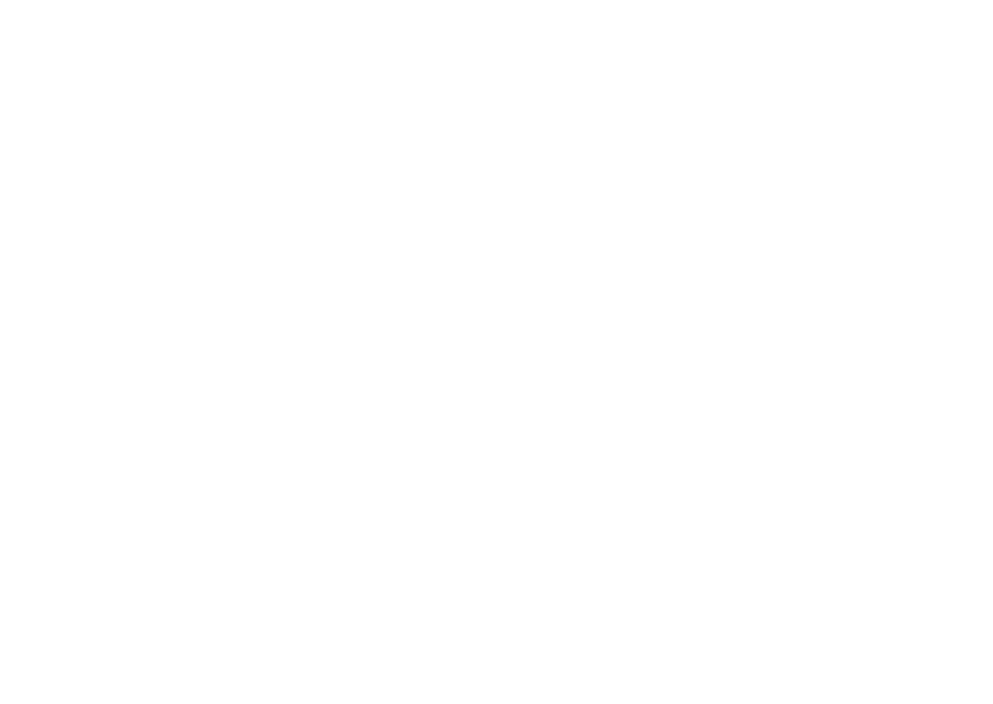
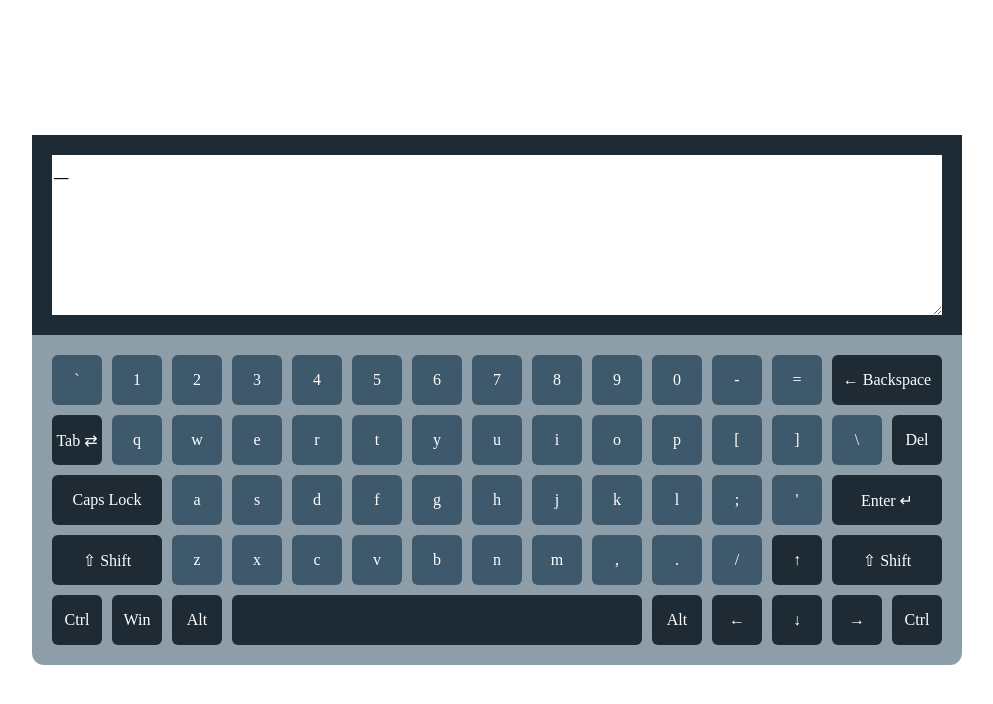
Before and after one commit to 0w1Max/virtual-keyboard, a website: page index.html in a window 1280 px wide. Shown: the whole page, without its empty margins (143-1136 px from the left). Drawn offline with Linux system fonts and the light colour scheme.

Commit message:
feat: add temporary layout

```diff
--- a/css/style.css
+++ b/css/style.css
@@ -0,0 +1,84 @@
+* {
+  box-sizing: border-box;
+}
+
+body {
+  margin: 0;
+  padding: 0;
+}
+
+.container {
+  display: flex;
+  flex-direction: column;
+  align-items: center;
+  justify-content: center;
+  width: 900px;
+  height: 100vh;
+  margin: 0 auto;
+}
+
+.output-text {
+  width: 930px;
+  height: 200px;
+  font-size: 24px;
+  border: 20px solid #1e2b34;
+}
+
+.keyboard {
+  display: flex;
+  flex-direction: column;
+  gap: 10px;
+  padding: 20px;
+  background-color: #8e9ea9;
+  border-radius: 0 0 12px 12px;
+}
+
+.keyboard__row {
+  display: flex;
+  gap: 10px;
+  justify-content: start;
+}
+
+.keyboard__key {
+  display: flex;
+  justify-content: center;
+  align-items: center;
+  width: 50px;
+  height: 50px;
+  color: #fff;
+  background-color: #3e596c;
+  border-radius: 6px;
+  cursor: pointer;
+}
+
+.keyboard__key:hover {
+  background-color: #000;
+}
+
+.keyboard__key_backspace,
+.keyboard__key_caps-lock,
+.keyboard__key_enter,
+.keyboard__key_shift {
+  width: 110px;
+}
+
+.keyboard__key_space {
+  width: 410px;
+}
+
+.keyboard__key_tab,
+.keyboard__key_backspace,
+.keyboard__key_caps-lock,
+.keyboard__key_enter,
+.keyboard__key_shift,
+.keyboard__key_del,
+.keyboard__key_ctrl,
+.keyboard__key_win,
+.keyboard__key_alt,
+.keyboard__key_space,
+.keyboard__key_up,
+.keyboard__key_right,
+.keyboard__key_down,
+.keyboard__key_left {
+  background-color: #1e2b34;
+}
--- a/index.html
+++ b/index.html
@@ -8,6 +8,84 @@
   <title>Virtual Keyboard</title>
 </head>
 <body>
-
+  <div class="container">
+    <textarea class="output-text" rows="5" cols="50">_</textarea>
+    <div class="keyboard">
+      <div class="keyboard__row">
+        <div class="keyboard__key"><span>`</span></div>
+        <div class="keyboard__key"><span>1</span></div>
+        <div class="keyboard__key"><span>2</span></div>
+        <div class="keyboard__key"><span>3</span></div>
+        <div class="keyboard__key"><span>4</span></div>
+        <div class="keyboard__key"><span>5</span></div>
+        <div class="keyboard__key"><span>6</span></div>
+        <div class="keyboard__key"><span>7</span></div>
+        <div class="keyboard__key"><span>8</span></div>
+        <div class="keyboard__key"><span>9</span></div>
+        <div class="keyboard__key"><span>0</span></div>
+        <div class="keyboard__key"><span>-</span></div>
+        <div class="keyboard__key"><span>=</span></div>
+        <div class="keyboard__key keyboard__key_backspace"><span>← Backspace</span></div>
+      </div>
+      <div class="keyboard__row">
+        <div class="keyboard__key keyboard__key_tab"><span>Tab ⇄</span></div>
+        <div class="keyboard__key"><span>q</span></div>
+        <div class="keyboard__key"><span>w</span></div>
+        <div class="keyboard__key"><span>e</span></div>
+        <div class="keyboard__key"><span>r</span></div>
+        <div class="keyboard__key"><span>t</span></div>
+        <div class="keyboard__key"><span>y</span></div>
+        <div class="keyboard__key"><span>u</span></div>
+        <div class="keyboard__key"><span>i</span></div>
+        <div class="keyboard__key"><span>o</span></div>
+        <div class="keyboard__key"><span>p</span></div>
+        <div class="keyboard__key"><span>[</span></div>
+        <div class="keyboard__key"><span>]</span></div>
+        <div class="keyboard__key"><span>\</span></div>
+        <div class="keyboard__key keyboard__key_del"><span>Del</span></div>
+      </div>
+      <div class="keyboard__row">
+        <div class="keyboard__key keyboard__key_caps-lock"><span>Caps Lock</span></div>
+        <div class="keyboard__key"><span>a</span></div>
+        <div class="keyboard__key"><span>s</span></div>
+        <div class="keyboard__key"><span>d</span></div>
+        <div class="keyboard__key"><span>f</span></div>
+        <div class="keyboard__key"><span>g</span></div>
+        <div class="keyboard__key"><span>h</span></div>
+        <div class="keyboard__key"><span>j</span></div>
+        <div class="keyboard__key"><span>k</span></div>
+        <div class="keyboard__key"><span>l</span></div>
+        <div class="keyboard__key"><span>;</span></div>
+        <div class="keyboard__key"><span>'</span></div>
+        <div class="keyboard__key keyboard__key_enter"><span>Enter ↵</span></div>
+      </div>
+      <div class="keyboard__row">
+        <div class="keyboard__key keyboard__key_shift"><span>⇧ Shift</span></div>
+        <div class="keyboard__key"><span>z</span></div>
+        <div class="keyboard__key"><span>x</span></div>
+        <div class="keyboard__key"><span>c</span></div>
+        <div class="keyboard__key"><span>v</span></div>
+        <div class="keyboard__key"><span>b</span></div>
+        <div class="keyboard__key"><span>n</span></div>
+        <div class="keyboard__key"><span>m</span></div>
+        <div class="keyboard__key"><span>,</span></div>
+        <div class="keyboard__key"><span>.</span></div>
+        <div class="keyboard__key"><span>/</span></div>
+        <div class="keyboard__key keyboard__key_up"><span>↑</span></div>
+        <div class="keyboard__key keyboard__key_shift"><span>⇧ Shift</span></div>
+      </div>
+      <div class="keyboard__row">
+        <div class="keyboard__key keyboard__key_ctrl"><span>Ctrl</span></div>
+        <div class="keyboard__key keyboard__key_win"><span>Win</span></div>
+        <div class="keyboard__key keyboard__key_alt"><span>Alt</span></div>
+        <div class="keyboard__key keyboard__key_space"><span></span></div>
+        <div class="keyboard__key keyboard__key_alt"><span>Alt</span></div>
+        <div class="keyboard__key keyboard__key_left"><span>←</span></div>
+        <div class="keyboard__key keyboard__key_down"><span>↓</span></div>
+        <div class="keyboard__key keyboard__key_right"><span>→</span></div>
+        <div class="keyboard__key keyboard__key_ctrl"><span>Ctrl</span></div>
+      </div>
+    </div>
+  </div>
 </body>
 </html>
```
